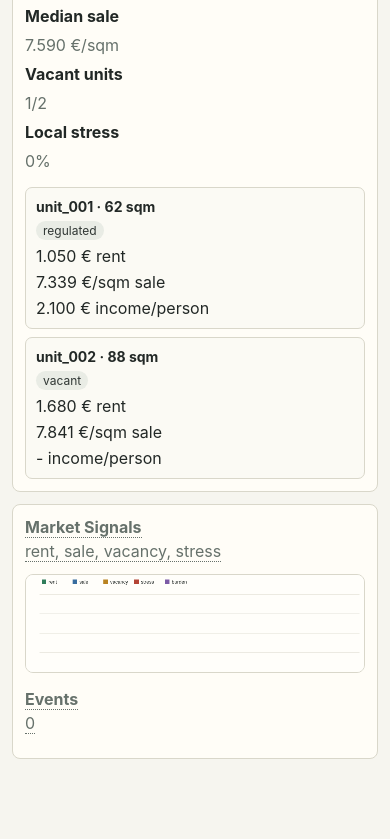
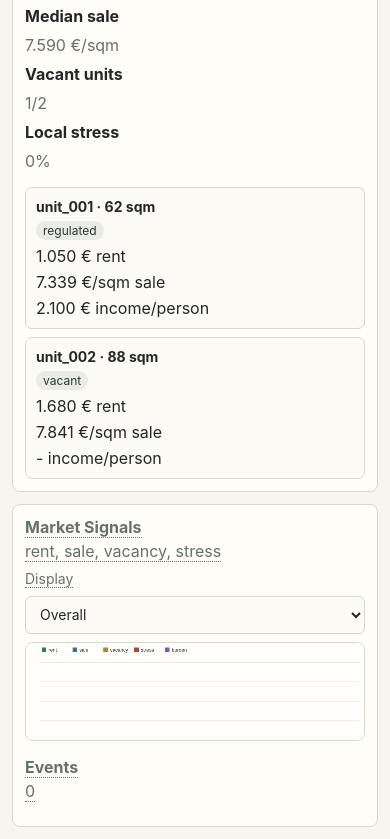
Before and after one commit to ywp-sein/berlin_re_sim, a plain HTML site: page web/index.html in a window 390 px wide. Shown: the part 2311-3150 px from the top of the page. Before the commit the page ends 3082 px from the top, so only its background shows below. Drawn offline with Linux system fonts and the light colour scheme.

Commit message:
Add chart mode selection and enhance chart rendering; implement overall and time-series display options, update styles for better responsiveness

```diff
--- a/web/game.js
+++ b/web/game.js
@@ -213,6 +213,7 @@ const state = {
   month: 0,
   method: "agent_based",
   marketRegime: "stable_affordable",
+  chartMode: "overall",
   selectedNeighborhood: "alexanderplatz",
   playing: false,
   timer: null,
@@ -231,6 +232,7 @@ const state = {
 
 const controls = {
   methodControl: document.querySelector("#methodControl"),
+  chartModeControl: document.querySelector("#chartModeControl"),
   rentControl: document.querySelector("#rentControl"),
   vacancyControl: document.querySelector("#vacancyControl"),
   publicControl: document.querySelector("#publicControl"),
@@ -434,6 +436,7 @@ function render() {
 
 function renderControls() {
   controls.methodControl.value = state.method;
+  controls.chartModeControl.value = state.chartMode;
   document.querySelector("#methodDescription").textContent =
     state.method === "markov_chain" || state.method === "mcmc_state"
       ? `${simulationMethods[state.method].description} Current regime: ${marketRegimeEffects[state.marketRegime].label}.`
@@ -573,6 +576,18 @@ function renderEvents() {
 
 function drawChart() {
   const canvas = document.querySelector("#marketChart");
+  const viewport = document.querySelector("#chartViewport");
+  const previousScrollLeft = viewport.scrollLeft;
+  const wasAtEnd =
+    viewport.scrollWidth <= viewport.clientWidth ||
+    viewport.scrollLeft + viewport.clientWidth >= viewport.scrollWidth - 4;
+  const isTimeSeries = state.chartMode === "time_series";
+  const chartWidth =
+    isTimeSeries
+      ? Math.max(900, 100 + Math.max(state.history.length - 1, 1) * 48)
+      : 900;
+  canvas.width = chartWidth;
+  viewport.classList.toggle("scrollable", isTimeSeries);
   const ctx = canvas.getContext("2d");
   const width = canvas.width;
   const height = canvas.height;
@@ -594,7 +609,16 @@ function drawChart() {
   drawSeries(ctx, "vacancy", "#b98321", state.history.map((item) => item.vacancy), width, height);
   drawSeries(ctx, "stress", "#b44435", state.history.map((item) => item.stress), width, height);
   drawSeries(ctx, "burden", "#7b5aa6", state.history.map((item) => item.rentBurden), width, height);
+  if (isTimeSeries) {
+    drawTimeAxis(ctx, width, height);
+  }
   drawLegend(ctx);
+
+  if (isTimeSeries) {
+    viewport.scrollLeft = wasAtEnd ? viewport.scrollWidth : previousScrollLeft;
+  } else {
+    viewport.scrollLeft = 0;
+  }
 }
 
 function drawSeries(ctx, label, color, values, width, height) {
@@ -613,6 +637,25 @@ function drawSeries(ctx, label, color, values, width, height) {
     else ctx.lineTo(x, y);
   });
   ctx.stroke();
+}
+
+function drawTimeAxis(ctx, width, height) {
+  const left = 36;
+  const right = width - 16;
+  const bottom = height - 28;
+  const step = Math.max(1, Math.ceil(state.history.length / 12));
+  ctx.strokeStyle = "#d9d7ca";
+  ctx.fillStyle = "#66716b";
+  ctx.font = "12px sans-serif";
+  state.history.forEach((point, index) => {
+    if (index % step !== 0 && index !== state.history.length - 1) return;
+    const x = left + ((right - left) * index) / Math.max(state.history.length - 1, 1);
+    ctx.beginPath();
+    ctx.moveTo(x, bottom + 4);
+    ctx.lineTo(x, bottom + 10);
+    ctx.stroke();
+    ctx.fillText(`M${point.month}`, x - 10, bottom + 24);
+  });
 }
 
 function drawLegend(ctx) {
@@ -707,6 +750,11 @@ controls.methodControl.addEventListener("change", (event) => {
   render();
 });
 
+controls.chartModeControl.addEventListener("change", (event) => {
+  state.chartMode = event.target.value;
+  render();
+});
+
 controls.rentControl.addEventListener("input", (event) => {
   state.policy.rentControl = Number(event.target.value) / 100;
   render();
--- a/web/index.html
+++ b/web/index.html
@@ -203,7 +203,22 @@
               data-tooltip="Green is rent, blue is sale price, yellow is vacancy, red is displacement stress."
             >rent, sale, vacancy, stress</span>
           </div>
-          <canvas id="marketChart" width="900" height="260"></canvas>
+          <div class="chart-tools" aria-label="market signal display options">
+            <label>
+              <span
+                class="info"
+                tabindex="0"
+                data-tooltip="Overall compresses the full timeline into the visible chart. Time-series scroll gives each month fixed horizontal space and scrolls to the latest step."
+              >Display</span>
+              <select id="chartModeControl">
+                <option value="overall">Overall</option>
+                <option value="time_series">Time-series scroll</option>
+              </select>
+            </label>
+          </div>
+          <div id="chartViewport" class="chart-viewport">
+            <canvas id="marketChart" width="900" height="260"></canvas>
+          </div>
         </div>
         <div class="event-log">
           <div class="section-heading">
--- a/web/service-worker.js
+++ b/web/service-worker.js
@@ -1,4 +1,4 @@
-const CACHE_NAME = "berlin-re-sim-v5";
+const CACHE_NAME = "berlin-re-sim-v7";
 const ASSETS = [
   "./",
   "./index.html",
--- a/web/styles.css
+++ b/web/styles.css
@@ -450,6 +450,46 @@ dd {
   min-width: 0;
 }
 
+.chart-tools {
+  display: flex;
+  justify-content: flex-end;
+  margin: -4px 0 8px;
+}
+
+.chart-tools label {
+  display: inline-grid;
+  grid-template-columns: auto 148px;
+  align-items: center;
+  gap: 8px;
+  color: var(--muted);
+  font-size: 14px;
+}
+
+.chart-tools select {
+  min-height: 38px;
+  padding: 0 10px;
+  border: 1px solid var(--line);
+  border-radius: 6px;
+  background: #fbfaf4;
+  color: var(--ink);
+}
+
+.chart-viewport {
+  max-width: 100%;
+  overflow-x: hidden;
+}
+
+.chart-viewport.scrollable {
+  overflow-x: auto;
+  padding-bottom: 8px;
+  -webkit-overflow-scrolling: touch;
+}
+
+.chart-viewport.scrollable canvas {
+  width: auto;
+  max-width: none;
+}
+
 canvas {
   display: block;
   width: 100%;
@@ -573,6 +613,20 @@ canvas {
     justify-self: start;
   }
 
+  .chart-tools {
+    justify-content: stretch;
+  }
+
+  .chart-tools label {
+    width: 100%;
+    grid-template-columns: 1fr;
+  }
+
+  .chart-viewport.scrollable canvas {
+    width: auto;
+    max-width: none;
+  }
+
   canvas {
     width: 100%;
     max-width: 100%;
```
